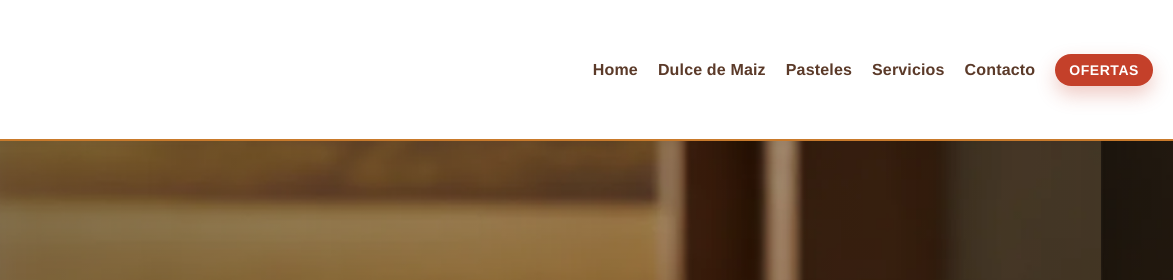
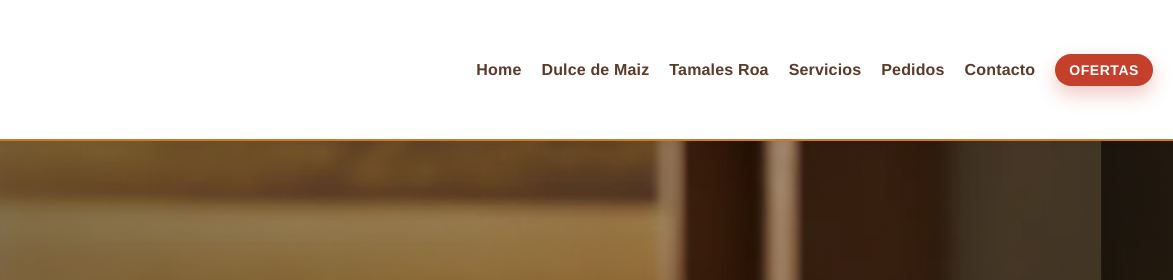
Before and after one commit to o7digital/deliciademaiz2, a plain HTML site: page index.html in a window 1280 px wide. Shown: the top 280 px of the page, 107-1280 px from the left. Drawn offline with Linux system fonts and the light colour scheme; a web font is replaced by a local one.

Commit message:
Actualización menú: Tamales Roa, Servicios y Pedidos

```diff
--- a/index.html
+++ b/index.html
@@ -686,8 +686,9 @@
             <ul>
                 <li><a href="#home">Home</a></li>
                 <li><a href="#dulce-de-maiz">Dulce de Maiz</a></li>
-                <li><a href="#pasteles">Pasteles</a></li>
+                <li><a href="#tamales-roa">Tamales Roa</a></li>
                 <li><a href="#servicios">Servicios</a></li>
+                <li><a href="#pedidos">Pedidos</a></li>
                 <li><a href="#contacto">Contacto</a></li>
                 <li class="nav-offer"><a href="#ofertas">Ofertas</a></li>
             </ul>
```
